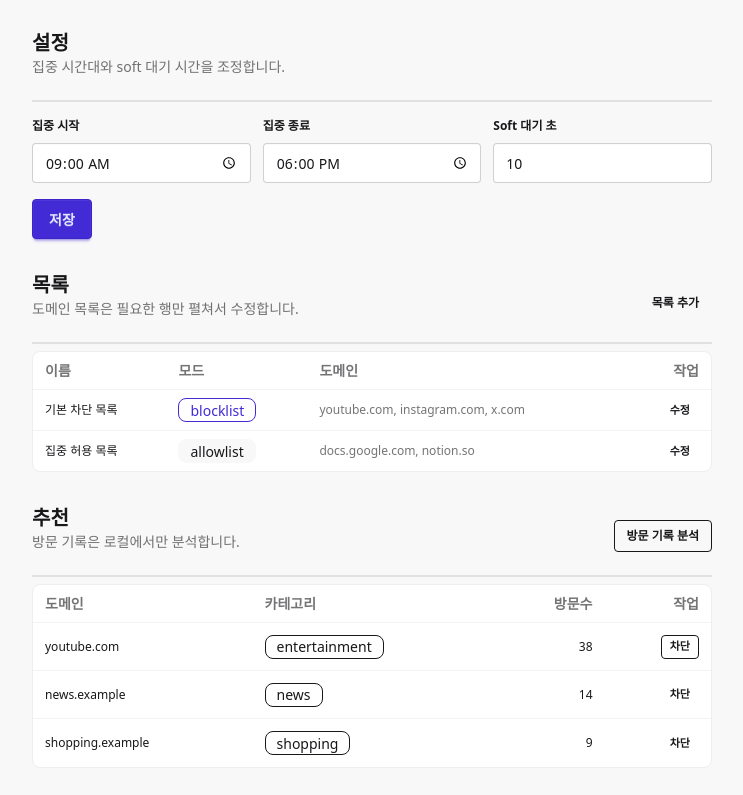
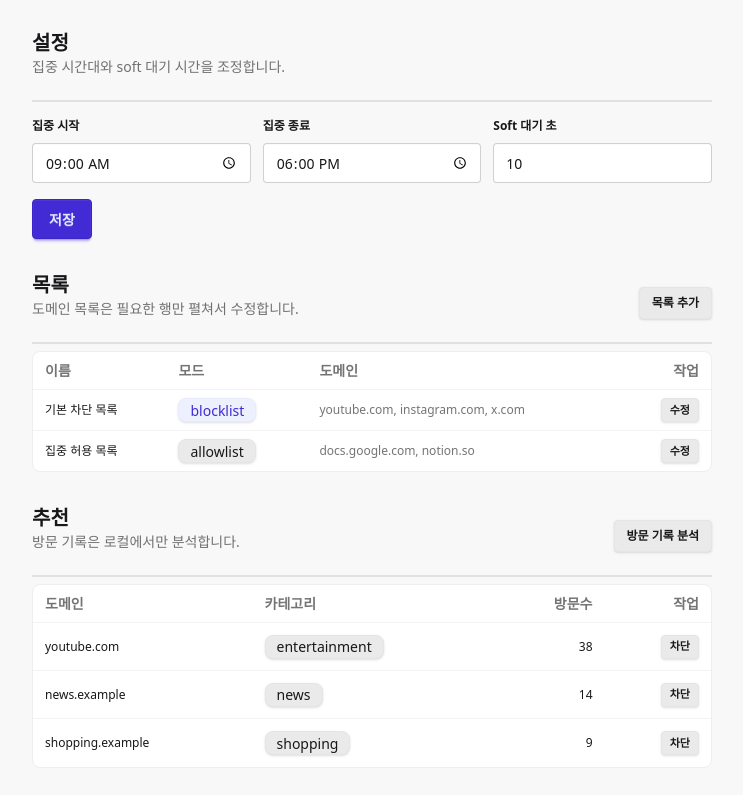
Before and after one commit to lovebubbly/FocusDolphin, a website built with Vite: page mockups/options.html in a window 1280 px wide. Shown: the part 257-1052 px from the top of the page, without its empty margins (268-1011 px from the left). Built offline with nearby package versions, Linux system fonts and the light colour scheme.

Commit message:
Refine mockup floating controls

```diff
--- a/mockups/options.html
+++ b/mockups/options.html
@@ -65,7 +65,7 @@
             <h2 class="text-xl font-bold">목록</h2>
             <p class="text-sm text-base-content/60">도메인 목록은 필요한 행만 펼쳐서 수정합니다.</p>
           </div>
-          <button class="btn btn-ghost btn-sm">목록 추가</button>
+          <button class="btn btn-soft btn-sm shadow-sm">목록 추가</button>
         </div>
         <div class="divider my-0"></div>
         <div class="overflow-x-auto rounded-box border border-base-300 bg-base-100">
@@ -81,15 +81,15 @@
             <tbody>
               <tr>
                 <td class="font-medium">기본 차단 목록</td>
-                <td><span class="badge badge-primary badge-outline">blocklist</span></td>
+                <td><span class="badge badge-soft badge-primary shadow-sm">blocklist</span></td>
                 <td class="text-base-content/60">youtube.com, instagram.com, x.com</td>
-                <td class="text-right"><button class="btn btn-ghost btn-xs">수정</button></td>
+                <td class="text-right"><button class="btn btn-soft btn-xs shadow-sm">수정</button></td>
               </tr>
               <tr>
                 <td class="font-medium">집중 허용 목록</td>
-                <td><span class="badge badge-ghost">allowlist</span></td>
+                <td><span class="badge badge-soft shadow-sm">allowlist</span></td>
                 <td class="text-base-content/60">docs.google.com, notion.so</td>
-                <td class="text-right"><button class="btn btn-ghost btn-xs">수정</button></td>
+                <td class="text-right"><button class="btn btn-soft btn-xs shadow-sm">수정</button></td>
               </tr>
             </tbody>
           </table>
@@ -102,7 +102,7 @@
             <h2 class="text-xl font-bold">추천</h2>
             <p class="text-sm text-base-content/60">방문 기록은 로컬에서만 분석합니다.</p>
           </div>
-          <button class="btn btn-outline btn-sm">방문 기록 분석</button>
+          <button class="btn btn-soft btn-sm shadow-sm">방문 기록 분석</button>
         </div>
         <div class="divider my-0"></div>
         <div class="overflow-x-auto rounded-box border border-base-300 bg-base-100">
@@ -118,21 +118,21 @@
             <tbody>
               <tr class="h-12">
                 <td class="font-medium">youtube.com</td>
-                <td><span class="badge badge-outline">entertainment</span></td>
+                <td><span class="badge badge-soft shadow-sm">entertainment</span></td>
                 <td class="text-right tabular-nums">38</td>
-                <td class="text-right"><button class="btn btn-outline btn-xs">차단</button></td>
+                <td class="text-right"><button class="btn btn-soft btn-xs shadow-sm">차단</button></td>
               </tr>
               <tr class="h-12">
                 <td class="font-medium">news.example</td>
-                <td><span class="badge badge-outline">news</span></td>
+                <td><span class="badge badge-soft shadow-sm">news</span></td>
                 <td class="text-right tabular-nums">14</td>
-                <td class="text-right"><button class="btn btn-ghost btn-xs">차단</button></td>
+                <td class="text-right"><button class="btn btn-soft btn-xs shadow-sm">차단</button></td>
               </tr>
               <tr class="h-12">
                 <td class="font-medium">shopping.example</td>
-                <td><span class="badge badge-outline">shopping</span></td>
+                <td><span class="badge badge-soft shadow-sm">shopping</span></td>
                 <td class="text-right tabular-nums">9</td>
-                <td class="text-right"><button class="btn btn-ghost btn-xs">차단</button></td>
+                <td class="text-right"><button class="btn btn-soft btn-xs shadow-sm">차단</button></td>
               </tr>
             </tbody>
           </table>
```
Also changed, not shown: mockups/blocked.html (+5 -5 lines), mockups/popup-active.html (+3 -3 lines), mockups/popup-idle.html (+2 -2 lines).
